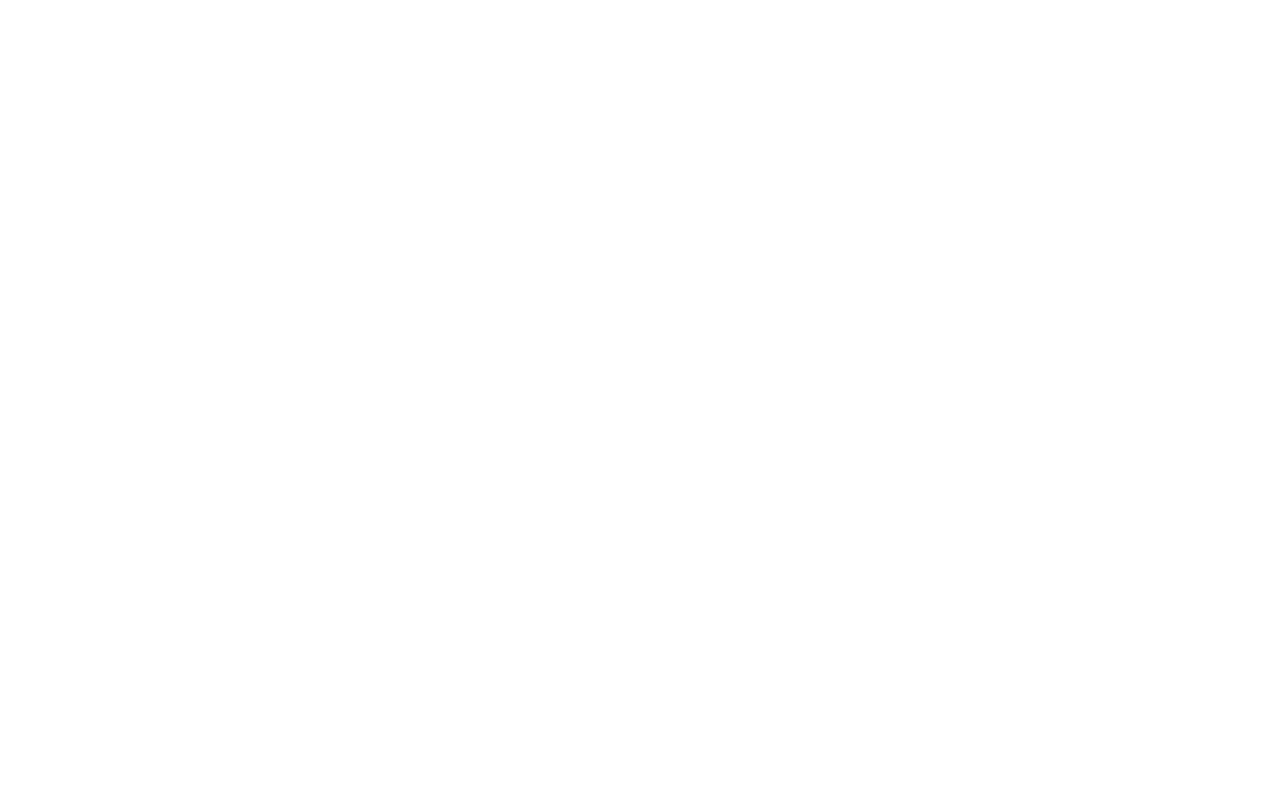
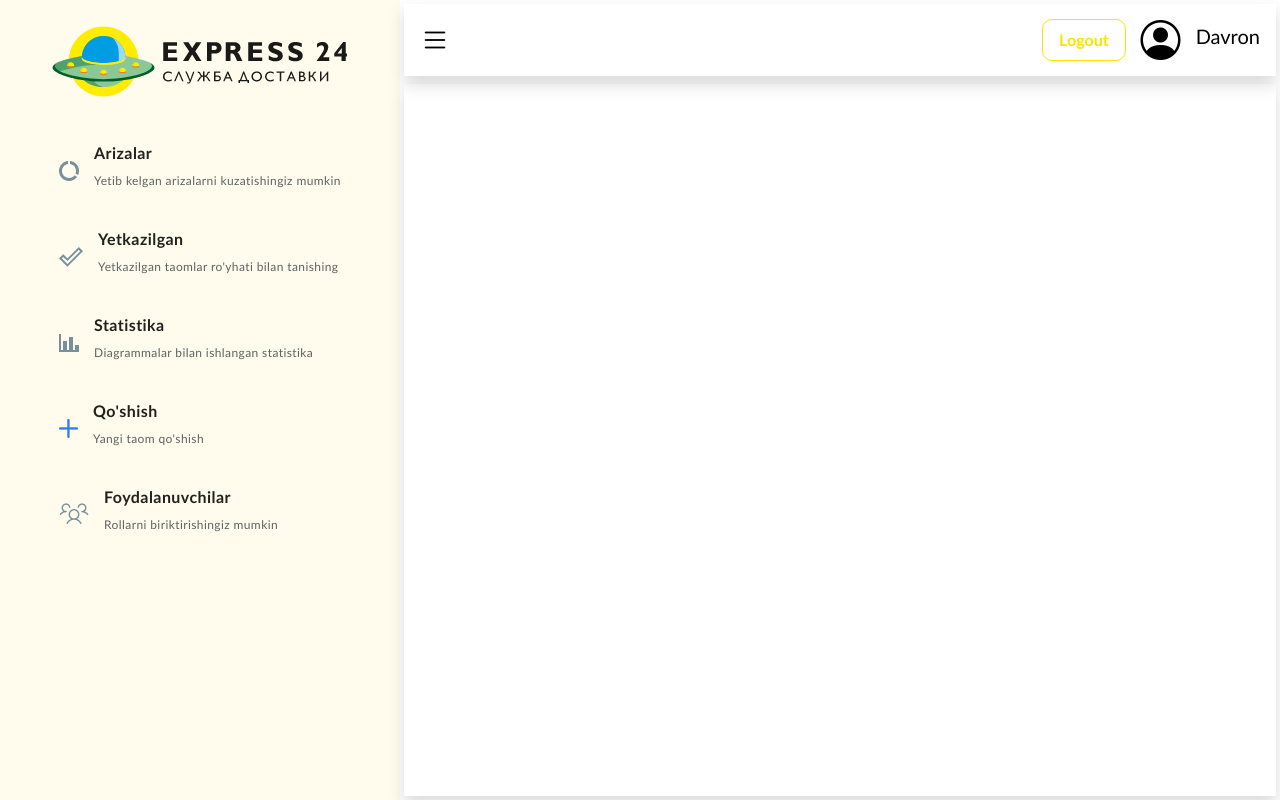
Before and after one commit to MamaraimovDavron/Express-24-dashboard, a React (Create React App) app: page /dashboard in a window 1280 px wide. Before the commit this address had no page. Built offline with nearby package versions, Linux system fonts and the light colour scheme.

Commit message:
kirish and logout added

```diff
--- a/src/App.js
+++ b/src/App.js
@@ -13,8 +13,8 @@
   return (
     <Router>
       <Routes>
-        <Route path="/" element={<DashboardTemplate />}></Route>
-        <Route path="/kirish" element={<Kirish />}></Route>
+        <Route path="/" element={<Kirish />}></Route>
+        <Route path="/dashboard" element={<DashboardTemplate />}></Route>
         <Route path="/arizalar" element={<Arizalar />}></Route>
         <Route path="/arizalar/yetkazilgan" element={<Yetkazilgan />}></Route>
         <Route path="/arizalar/statistika" element={<Statistika />}></Route>
--- a/src/components/DashboardTemplate/DashboardTemplateWrapper.js
+++ b/src/components/DashboardTemplate/DashboardTemplateWrapper.js
@@ -24,22 +24,17 @@
       flex-direction: column;
       gap: 10px;
 
-      li {
-        /* width: 100%; */
+      .active {
         border-radius: 10px;
 
         list-style-type: none;
         display: flex;
         /* border: 1px solid yellow; */
         transition: 0.5s;
-        &:hover {
-          background-color: rgba(255, 220, 3, 0.65);
-        }
-
+        background-color: #fce205;
+        width: 100%;
         .link {
-          /* border: 1px solid; */
           display: flex;
-          /* width: 100%; */
           flex-direction: row;
           align-items: center;
           gap: 15px;
@@ -56,21 +51,66 @@
               font-weight: 600;
               font-size: 16px;
               font-style: normal;
-              /* font-weight: 500; */
-              line-height: 24px; /* 150% */
+              line-height: 24px;
               letter-spacing: 0.44px;
-              /* color: black; */
             }
 
             h5 {
               color: var(--gray-80, #5e6366);
-              /* 12 sp • Caption */
               font-family: "Trebuchet MS", "Lucida Sans Unicode",
                 "Lucida Grande", "Lucida Sans", Arial, sans-serif;
               font-size: 12px;
               font-style: normal;
               font-weight: 500;
-              line-height: 16px; /* 133.333% */
+              line-height: 16px;
+              letter-spacing: 0.4px;
+            }
+          }
+        }
+      }
+      li {
+        /* width: 100%; */
+        border-radius: 10px;
+
+        list-style-type: none;
+        display: flex;
+        /* border: 1px solid yellow; */
+        transition: 0.5s;
+
+        &:hover {
+          background-color: rgba(255, 220, 3, 0.65);
+        }
+
+        .link {
+          display: flex;
+          flex-direction: row;
+          align-items: center;
+          gap: 15px;
+          text-decoration: none;
+          padding: 10px 30px;
+
+          .first {
+          }
+          .second {
+            h4 {
+              color: var(--Dark-Color, rgba(0, 0, 0, 0.87));
+              font-family: "Trebuchet MS", "Lucida Sans Unicode",
+                "Lucida Grande", "Lucida Sans", Arial, sans-serif;
+              font-weight: 600;
+              font-size: 16px;
+              font-style: normal;
+              line-height: 24px;
+              letter-spacing: 0.44px;
+            }
+
+            h5 {
+              color: var(--gray-80, #5e6366);
+              font-family: "Trebuchet MS", "Lucida Sans Unicode",
+                "Lucida Grande", "Lucida Sans", Arial, sans-serif;
+              font-size: 12px;
+              font-style: normal;
+              font-weight: 500;
+              line-height: 16px;
               letter-spacing: 0.4px;
             }
           }
@@ -95,14 +135,8 @@
       padding: 0 20px;
 
       .menuIcon {
-        /* border: 1px solid; */
-        /* padding: 10px; */
-
         .listIcon {
-          /* padding: 10px; */
           i {
-            /* padding: 10px; */
-            /* border: 1px solid; */
             color: black;
             font-size: 30px;
             font-weight: bold;
@@ -112,10 +146,26 @@
 
       .userIcon {
         display: flex;
-        /* border: 1px solid red; */
         flex-direction: row;
-        gap: 10px;
+        gap: 15px;
         align-items: center;
+        .logout {
+          border: none;
+          outline: none;
+          font-family: "Trebuchet MS", "Lucida Sans Unicode", "Lucida Grande",
+            "Lucida Sans", Arial, sans-serif;
+          font-weight: 600;
+          background-color: white;
+          border: 1px solid #fce205;
+          color: #fce205;
+          padding: 8px 16px;
+          border-radius: 10px;
+          transition: 0.5s ease-in-out;
+          &:hover {
+            color: #fff;
+            background-color: #fce205;
+          }
+        }
 
         .user {
           font-size: 40px;
--- a/src/components/DashboardTemplate/index.js
+++ b/src/components/DashboardTemplate/index.js
@@ -4,8 +4,11 @@
 import DashboardTemplateWrapper from "./DashboardTemplateWrapper";
 import data from "../../page/Data/data";
 import { useState } from "react";
+import { useNavigate, NavLink } from "react-router-dom";
 
 export default function DashboardTemplate({ children }) {
+  const navigate = useNavigate();
+
   const menuData = [
     "/arizalar",
     "/arizalar/yetkazilgan",
@@ -15,19 +18,26 @@
   ];
 
   const [display, setDisplay] = useState(true);
-  const [active, setActive] = useState(true);
+  const [active, setActive] = useState(false);
 
   return (
     <DashboardTemplateWrapper>
-      <aside className={`${display ? "d-none" : "d-block"}`}>
+      {/* <aside className={`${display ? "d-none" : "d-block"}`}> */}
+      <aside>
         <img src={Express24} alt="" />
 
         <ul>
           {data.map((value, index) => {
             const item = menuData[index];
             return (
-              <li key={index} className={`${active ? "bg-warning" : ""}`}>
-                <Link className="link " to={`${item}`}>
+              <li
+                key={index}
+                className={`${active} ? "" : "active"`}
+                onClick={() => {
+                  setActive(!active);
+                }}
+              >
+                <NavLink className="link " to={`${item}`}>
                   <span className="first">
                     <img src={value.img} alt="" />
                   </span>
@@ -35,7 +45,7 @@
                     <h4>{value.title}</h4>
                     <h5>{value.text}</h5>
                   </span>
-                </Link>
+                </NavLink>
               </li>
             );
           })}
@@ -49,13 +59,20 @@
               className="listIcon"
               onClick={() => {
                 setDisplay(!display);
-                setActive(!active);
               }}
             >
               <i class="bi bi-list"></i>
             </Link>
           </div>
           <div className="userIcon">
+            <button
+              className="logout"
+              onClick={() => {
+                navigate("/");
+              }}
+            >
+              Logout
+            </button>
             <Link className="user">
               <i class="bi bi-person-circle"></i>
             </Link>
--- a/src/page/Arizalar/Arizalar.js
+++ b/src/page/Arizalar/Arizalar.js
@@ -1,6 +1,6 @@
 import React from "react";
 import DashboardTemplate from "../../components/DashboardTemplate";
-import { Link } from "react-router-dom";
+// import { Link } from "react-router-dom";
 import data from "./data";
 
 const dataThead = [
@@ -17,7 +17,7 @@
 export default function Arizalar() {
   return (
     <DashboardTemplate>
-      <Link to={"/"}></Link>
+      {/* <Link to={"/"}></Link> */}
       <h1>Arizalar</h1>
       <p>Yetib kelgan arizalarni kuzatshingiz mumkin</p>
       <table className="table table-hover">
--- a/src/page/Kirish/Kirish.js
+++ b/src/page/Kirish/Kirish.js
@@ -45,7 +45,7 @@
       <h2>Express 24 ga xush kelibsiz!</h2>
       <button
         onClick={() => {
-          navigate("/");
+          navigate("/dashboard");
         }}
       >
         Kirish
--- a/src/page/Yetkazilgan/Yetkazilgan.js
+++ b/src/page/Yetkazilgan/Yetkazilgan.js
@@ -1,6 +1,6 @@
 import React from "react";
 import DashboardTemplate from "../../components/DashboardTemplate";
-import { Link } from "react-router-dom";
+// import { Link } from "react-router-dom";
 import data from "./data";
 
 const dataThead = [
@@ -17,7 +17,7 @@
 export default function Yetkazilgan() {
   return (
     <DashboardTemplate>
-      <Link to={"/"}></Link>
+      {/* <Link to={"/"}></Link> */}
       <h1>Yetkazilgan</h1>
       <p>Yetib kelgan arizalarni kuzatshingiz mumkin</p>
       <table className="table table-hover">
```
